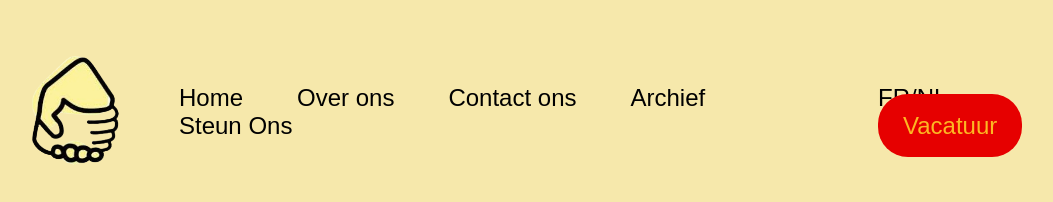
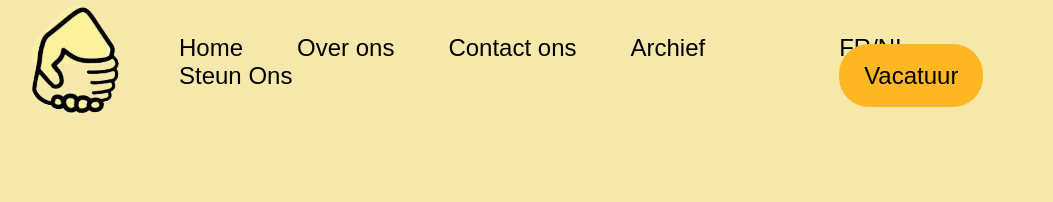
Before and after one commit to EHB-MCT/fullprojects1-huis-3, a plain HTML site: page Website/overons.html in a window 1280 px wide. Shown: the whole page, without its empty margins (74-1127 px from the left). Drawn offline with Linux system fonts and the light colour scheme; a web font is replaced by a local one.

Commit message:
navigatie-done

```diff
--- a/Website/overons.css
+++ b/Website/overons.css
@@ -13,7 +13,7 @@ body {
 
 .navigation {
 	width: 100%;
-	flex: 3;
+	flex: 10;
 	display: flex;
 	justify-content: left;
 	align-items: center;
@@ -21,7 +21,7 @@ body {
 
 .navigation-2 {
 	width: 100%;
-	flex: 1;
+	flex: 4;
 	display: flex;
 	justify-content: right;
 	align-items: center;
@@ -44,13 +44,15 @@ body {
 .flex {
 	display: flex;
 	align-items: center;
-	margin-top: 50px;
-	margin-bottom: 50px;
 }
 
 .navigation-text ul li a.vacatuur {
-	background-color: #e60000;
+	background-color: #fcb723;
 	padding: 18px 25px;
-	color: #fcb723;
+	color: black;
 	border-radius: 30px;
 }
+
+.navigation-text ul li a.vacatuur:hover {
+	background-color: #ef9a1b;
+}
```
